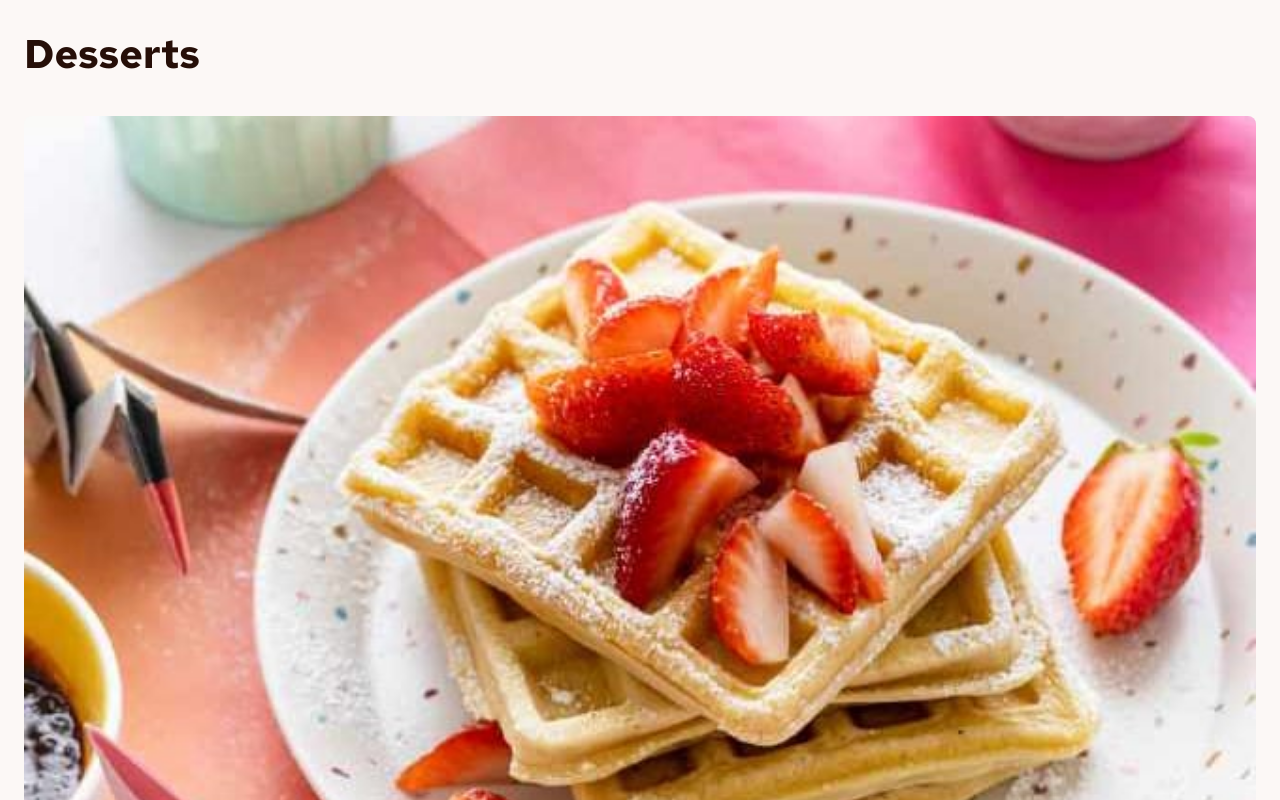
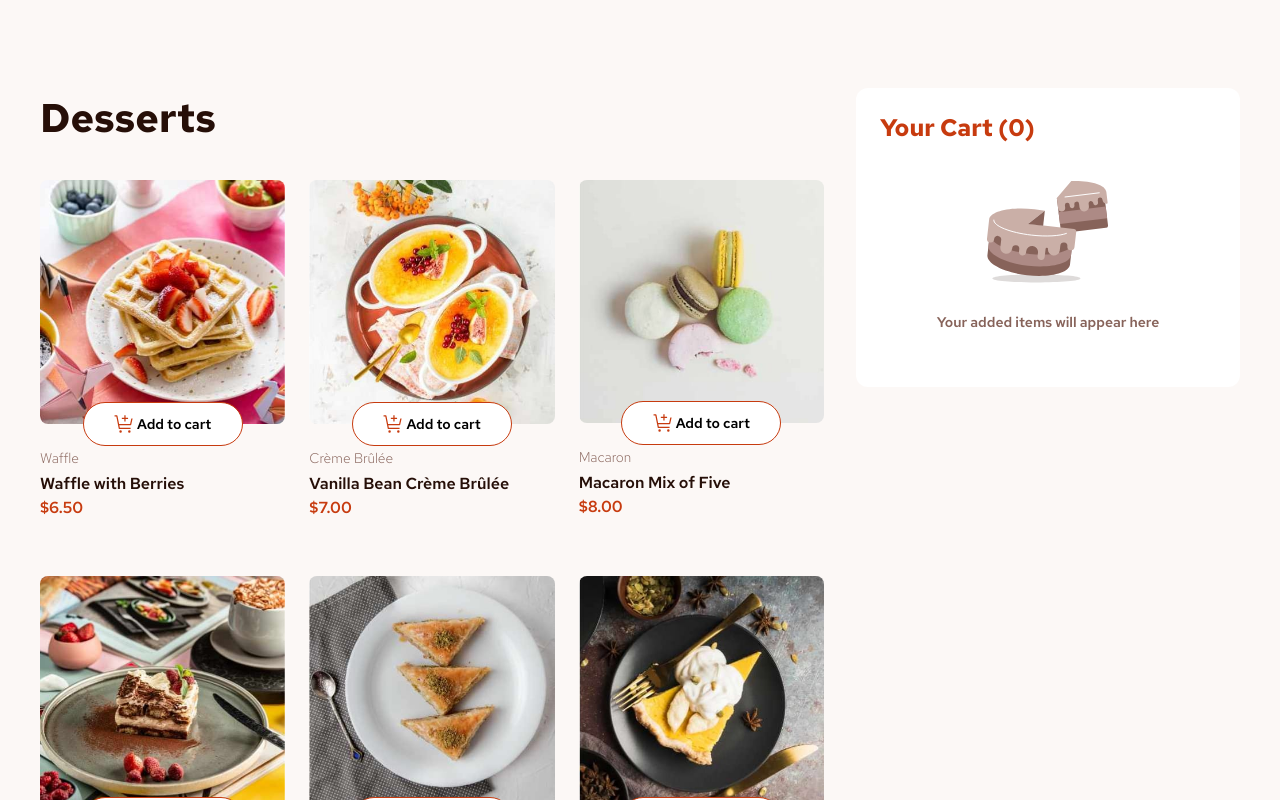
Before and after one commit to TheOnly1TY/product-list-with-cart, a React (Vite) app: page / in a window 1280 px wide. Shown: the top 800 px of the page. Built offline with nearby package versions, Linux system fonts and the light colour scheme.

Commit message:
Add one way toggle functionality for button state

```diff
--- a/src/App.jsx
+++ b/src/App.jsx
@@ -5,7 +5,7 @@ import { ShoppingCart } from './components/cart/ShoppingCart';
 export default function App() {
   return (
     <>
-      <div className="flex flex-col m-6">
+      <div className="flex flex-col m-6 lg:flex-row lg:items-start lg:my-[5.5rem] md:mx-10 md:gap-8">
         <div>
           <LogoName />
           <ProductsList />
--- a/src/components/cart/AddedItems.jsx
+++ b/src/components/cart/AddedItems.jsx
@@ -16,7 +16,7 @@ export function AddedItems() {
           <img src="images/icon-remove-item.svg" alt="remove item icon" />
         </figure>
       </div>
-      <div className="line"></div>
+      <div className="line mt-4"></div>
     </>
   );
 }
--- a/src/components/cart/ShoppingCart.jsx
+++ b/src/components/cart/ShoppingCart.jsx
@@ -5,9 +5,9 @@ import { OrderButton } from '../OrderButton';
 import { TotalPriceOrdered } from './TotalPriceOrdered';
 
 export function ShoppingCart() {
-  const dummy = 'Added';
+  const dummy = 'Addeds';
   return (
-    <div className="w-full  min-h-[299px] bg-white rounded-[12px] p-6">
+    <div className="w-full min-h-[299px] bg-white rounded-[12px] p-6 lg:max-w-[384px]">
       <h3 className="text-2xl text-[#C73B0F] font-bold mb-6">Your Cart (0)</h3>
       {dummy === 'Added' ? (
         <>
--- a/src/components/productsList/ProductsList.jsx
+++ b/src/components/productsList/ProductsList.jsx
@@ -10,7 +10,7 @@ export function ProductsList() {
   }, []);
 
   return (
-    <div className="max-w-full">
+    <div className="max-w-full md:grid md:grid-cols-3 md:gap-x-6 md:gap-y-8">
       {allProducts.map((product, i) => (
         <Product key={i}>
           <ProductImageWithButton product={product} />
@@ -22,21 +22,25 @@ export function ProductsList() {
 }
 
 function ProductImageWithButton({ product }) {
-  const dummy = 'cart';
+  const [displayCounter, setDisplayCounter] = useState(false);
+  function handleCounterDisplay() {
+    setDisplayCounter(true);
+  }
   return (
     <div className="relative">
       <figure>
         <img
-          src={product.image.mobile}
-          className="w-full rounded-[0.5rem]"
+          src={product.image.tablet}
+          className={`w-full rounded-[0.5rem] ${displayCounter && 'border-2 border-red'}`}
           alt="product img"
         />
       </figure>
 
       <button
-        className={`absolute top-full left-1/2 transform translate-[-50%] w-40 h-[2.75rem] rounded-full ${dummy === 'cart' ? 'addBtnStyles' : 'bg-[#C73B0F]'}`}
+        onClick={handleCounterDisplay}
+        className={`absolute top-full left-1/2 transform translate-[-50%] w-40 h-[2.75rem] rounded-full ${!displayCounter ? 'addBtnStyles' : 'bg-[#C73B0F]'}`}
       >
-        <AddToCartButton />
+        {displayCounter ? <CounterButton /> : <AddToCartButton />}
       </button>
     </div>
   );
@@ -49,3 +53,17 @@ function AddToCartButton() {
     </div>
   );
 }
+
+function CounterButton() {
+  return (
+    <div className="flex justify-between items-center mx-4">
+      <span className="circle">
+        <img src="images/icon-decrement-quantity.svg" alt="decrement icon" />
+      </span>
+      <p className="text-sm text-white font-semibold">1</p>
+      <span className="circle">
+        <img src="images/icon-increment-quantity.svg" alt="increment icon" />
+      </span>
+    </div>
+  );
+}
--- a/src/index.css
+++ b/src/index.css
@@ -10,6 +10,10 @@
 body {
   font-family: 'Red Hat Text', serif;
   background-color: #fcf8f6;
+}
+
+.circle {
+  @apply grid place-content-center w-5 h-5 border border-white rounded-full cursor-pointer;
 }
 
 .addBtnStyles {
```
